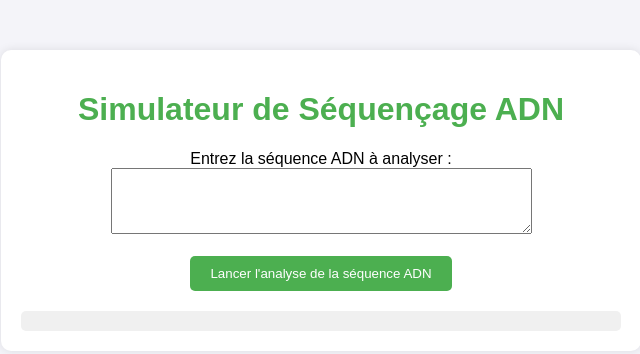
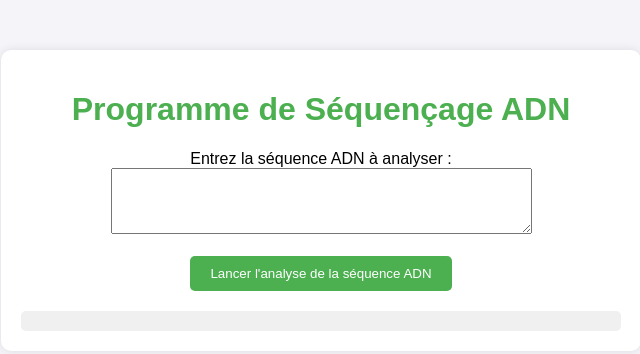
Before and after one commit to Zarcanis/AnalyseADN, a plain HTML site: page index.html in a window 1280 px wide. Shown: the whole page, without its empty margins (319-959 px from the left). Drawn offline with Linux system fonts and the light colour scheme.

Commit message:
index.html

```diff
--- a/index.html
+++ b/index.html
@@ -65,7 +65,7 @@
 <body>
 
     <div class="container">
-        <h1>Simulateur de Séquençage ADN</h1>
+        <h1>Programme de Séquençage ADN</h1>
         <label for="sequenceInput">Entrez la séquence ADN à analyser :</label><br>
         <textarea id="sequenceInput" rows="4" cols="50"></textarea><br><br>
         <button onclick="startAnalysis()">Lancer l'analyse de la séquence ADN</button>
```
